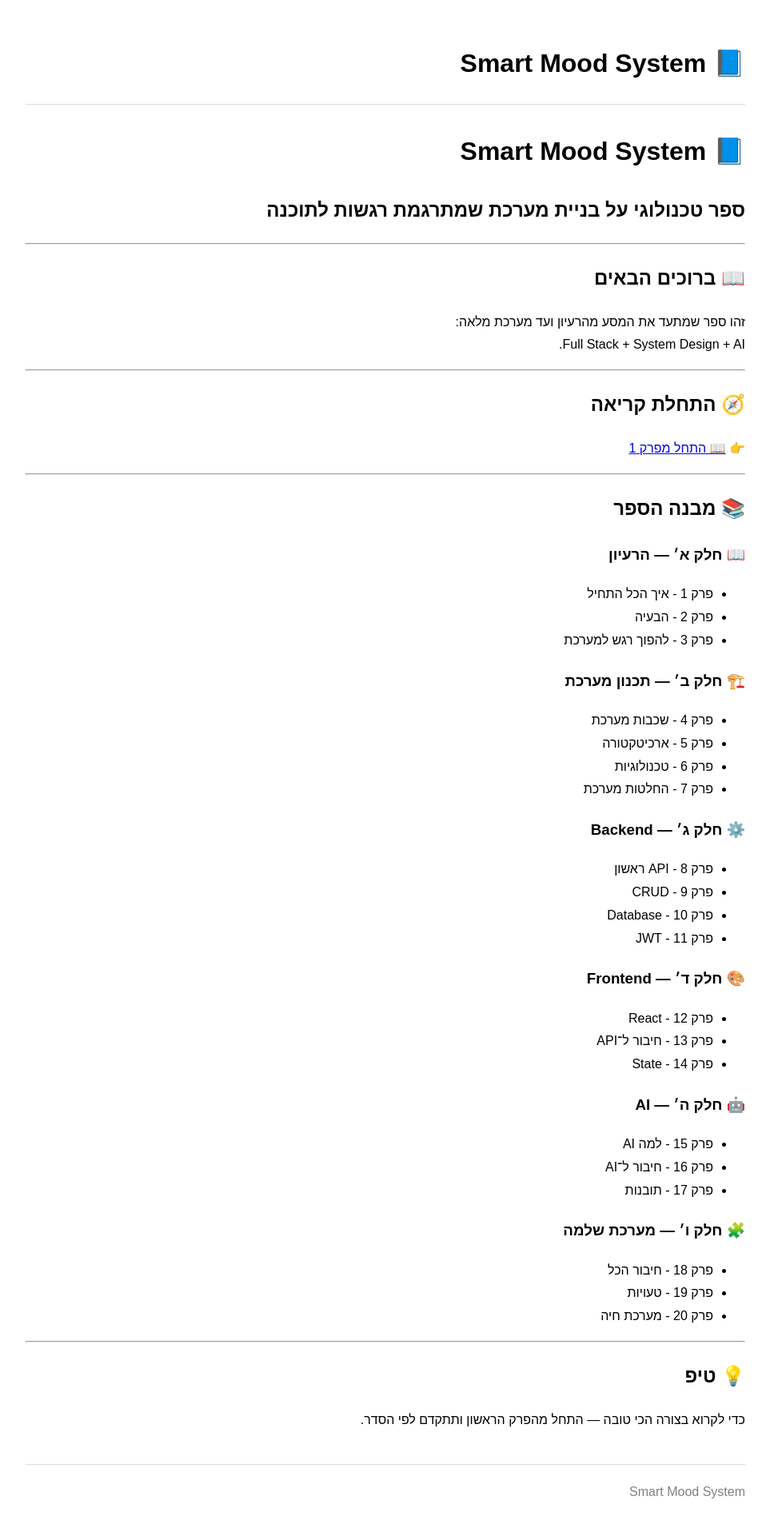
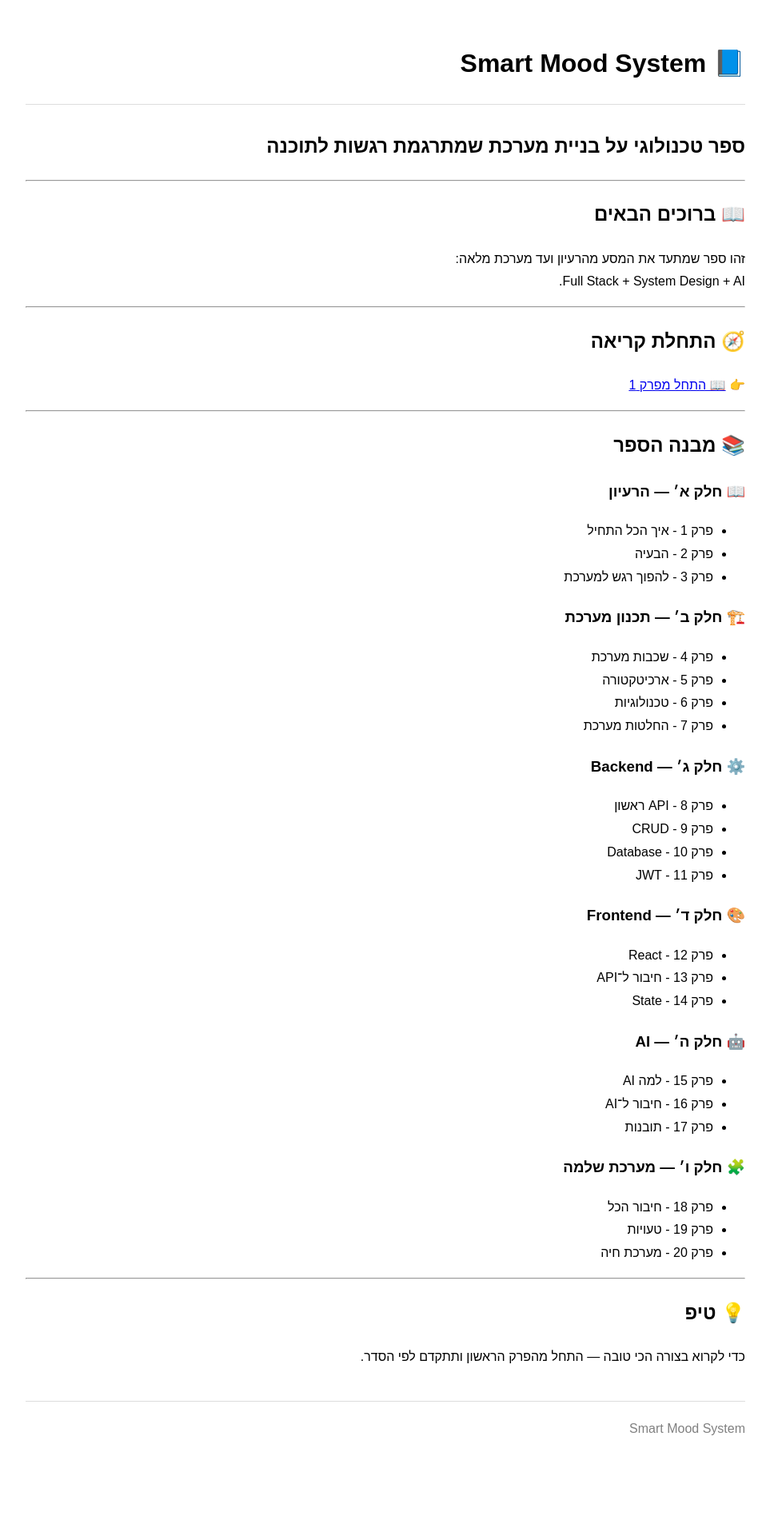
Before and after one commit to Yakov-Drilman/smart-mood-system-book, a Jekyll site: the page built from index.md, in a window 1280 px wide. Shown: the whole page at 80% size, without its empty margins (158-1121 px from the left). Built offline with Jekyll 4.4.1, drawn with Linux system fonts in a browser that asks for light colours; after the commit the page ends 1832 px from its top, so only the background shows below that.

Commit message:
Fix duplicate header - move title to layout only

```diff
--- a/index.md
+++ b/index.md
@@ -2,8 +2,6 @@
 layout: default
 title: Smart Mood System
 ---
-
-# 📘 Smart Mood System
 
 ## ספר טכנולוגי על בניית מערכת שמתרגמת רגשות לתוכנה
 
@@ -25,33 +23,39 @@ Full Stack + System Design + AI.
 ## 📚 מבנה הספר
 
 ### 📖 חלק א׳ — הרעיון
+
 - פרק 1 - איך הכל התחיל
 - פרק 2 - הבעיה
 - פרק 3 - להפוך רגש למערכת
 
 ### 🏗️ חלק ב׳ — תכנון מערכת
+
 - פרק 4 - שכבות מערכת
 - פרק 5 - ארכיטקטורה
 - פרק 6 - טכנולוגיות
 - פרק 7 - החלטות מערכת
 
 ### ⚙️ חלק ג׳ — Backend
+
 - פרק 8 - API ראשון
 - פרק 9 - CRUD
 - פרק 10 - Database
 - פרק 11 - JWT
 
 ### 🎨 חלק ד׳ — Frontend
+
 - פרק 12 - React
 - פרק 13 - חיבור ל־API
 - פרק 14 - State
 
 ### 🤖 חלק ה׳ — AI
+
 - פרק 15 - למה AI
 - פרק 16 - חיבור ל־AI
 - פרק 17 - תובנות
 
 ### 🧩 חלק ו׳ — מערכת שלמה
+
 - פרק 18 - חיבור הכל
 - פרק 19 - טעויות
 - פרק 20 - מערכת חיה
@@ -59,4 +63,5 @@ Full Stack + System Design + AI.
 ---
 
 ## 💡 טיפ
+
 כדי לקרוא בצורה הכי טובה — התחל מהפרק הראשון ותתקדם לפי הסדר.
```
